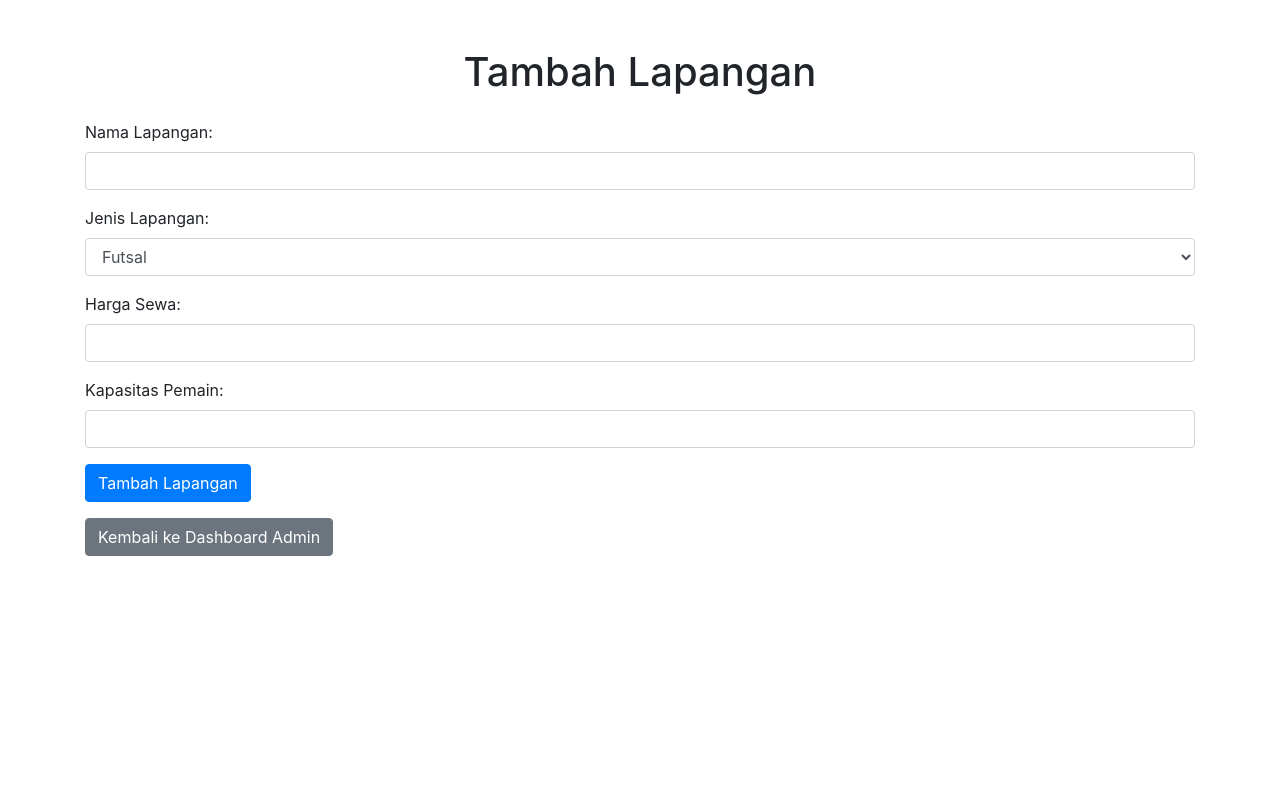
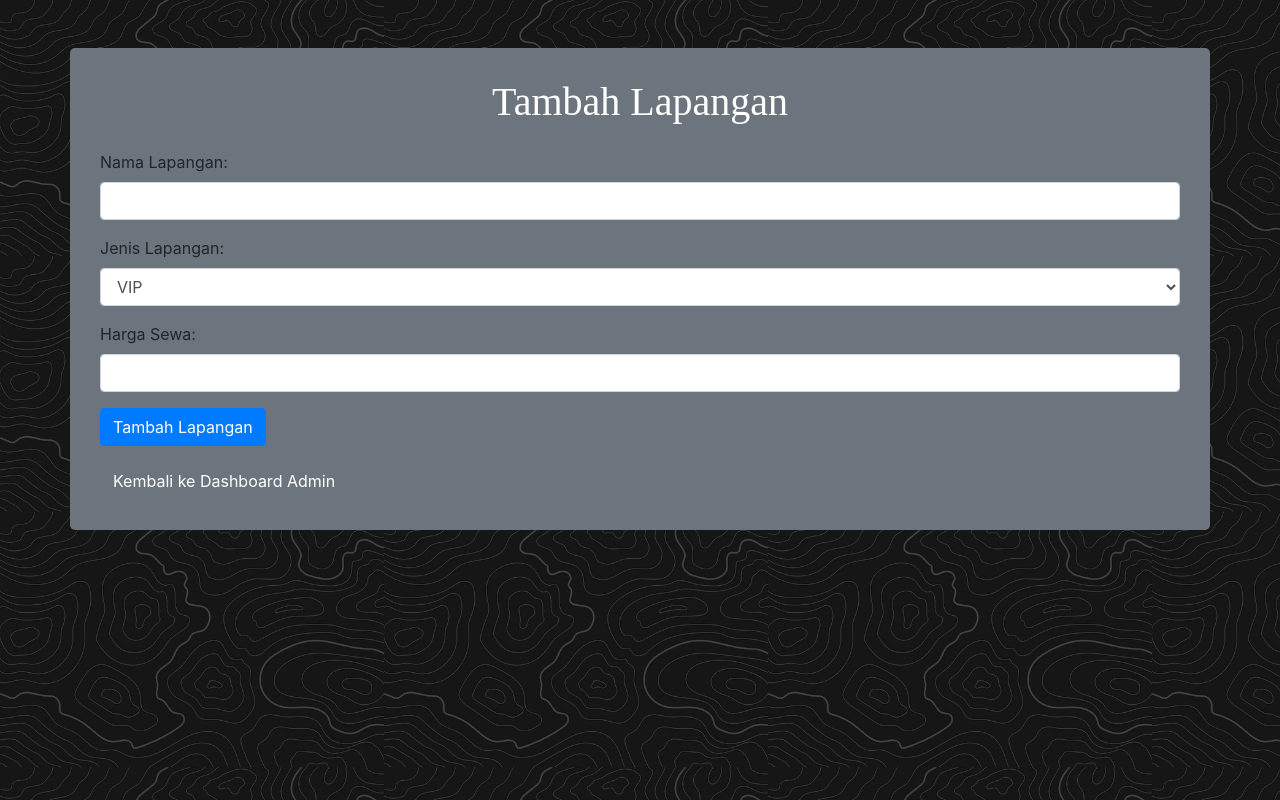
Before and after one commit to Zeustika/ReservasiBilliard, a PHP site: page /tambah_lapang.php in a window 1280 px wide. Run offline with PHP 8.4, Linux system fonts and the light colour scheme; the visitor is signed in with stand-in values (Sample User, id 1).

Commit message:
Add files via upload

```diff
--- a/index.php
+++ b/index.php
@@ -18,8 +18,8 @@ include 'koneksi.php';
 
     <style>
         body {
+
             background: url('img/nack.avif');
-            background-color: black;;
             background-size: 30%;
             color: #fff;
         }
@@ -27,7 +27,6 @@ include 'koneksi.php';
             background-color: rgba(0, 0, 0, 0.7);
             border-radius: 10px;
             padding: 30px;
-            margin-top: 50px;
         }
         .table {
             background-color: rgba(255, 255, 255, 0.8);
@@ -175,7 +174,7 @@ include 'koneksi.php';
         <span class="copyright">Copyright 2024 &copy; All Rights Reserved</span>
         <ul class="list-inline quicklinks mt-3">
             <li class="list-inline-item">
-                <a href="https://www.youtube.com/@yustikaslamet9432/videos">Tugas ARKOM Informatika UNSIL 2024</a>
+                <a href="https://www.youtube.com/@yustikaslamet9432/videos">Tugas RPL Informatika UNSIL 2024</a>
             </li>
         </ul>
     </div>
--- a/process_booking.php
+++ b/process_booking.php
@@ -24,3 +24,4 @@ if ($stmt->execute()) {
 }
 $stmt->close();
 ?>
+    <link rel="icon" type="image/png" href="img/bill.png"/>
--- a/process_payment.php
+++ b/process_payment.php
@@ -39,3 +39,4 @@ if ($stmt->affected_rows > 0) {
 
 $stmt->close();
 ?>
+    <link rel="icon" type="image/png" href="img/bill.png"/>
--- a/register.php
+++ b/register.php
@@ -3,7 +3,8 @@
 <head>
     <meta charset="UTF-8">
     <meta name="viewport" content="width=device-width, initial-scale=1.0">
-    <title>Sign Up</title>
+    <title>Billiard Billing - Status Ketersediaan Lapangan</title>
+    <link rel="icon" type="image/png" href="img/bill.png"/>
     <!-- Tautan ke file CSS Bootstrap -->
     <link href="https://maxcdn.bootstrapcdn.com/bootstrap/4.5.2/css/bootstrap.min.css" rel="stylesheet">
     <style>
--- a/tambah_lapang.php
+++ b/tambah_lapang.php
@@ -33,9 +33,36 @@ if ($_SERVER["REQUEST_METHOD"] == "POST") {
 <head>
     <meta charset="UTF-8">
     <meta name="viewport" content="width=device-width, initial-scale=1.0">
+    <link rel="icon" type="image/png" href="img/bill.png"/>
     <title>Tambah Lapangan</title>
     <!-- Bootstrap CSS -->
     <link href="https://maxcdn.bootstrapcdn.com/bootstrap/4.5.2/css/bootstrap.min.css" rel="stylesheet">
+    <style>
+        body {
+
+            background: url('img/nack.avif');
+            background-size: 30%;
+        }
+        .card-body {
+            background: url('img/nack.avif');
+            border-radius: 10px;
+        }
+        .text-center {
+            color: #fff;
+            font-family: "Times New Roman", Times, serif;
+        }
+        .text-center{
+            color: #fff;
+        }
+        .container {
+            background-color: #6c757d;
+            border-radius: 5px;
+            padding: 30px;
+        }
+        .btn btn-secondary mt-3{
+            color: #fff;
+        }
+    </style>
 </head>
 <body>
     <div class="container mt-5">
@@ -57,17 +84,13 @@ if ($_SERVER["REQUEST_METHOD"] == "POST") {
             <div class="form-group">
                 <label for="jenis_lapangan">Jenis Lapangan:</label>
                 <select name="jenis_lapangan" id="jenis_lapangan" class="form-control">
-                    <option value="Futsal">Futsal</option>
-                    <option value="Badminton">Badminton</option>
+                    <option value="VIP">VIP</option>
+                    <option value="Basic">Basic</option>
                 </select>
             </div>
             <div class="form-group">
                 <label for="harga_sewa">Harga Sewa:</label>
                 <input type="number" id="harga_sewa" name="harga_sewa" class="form-control" required>
-            </div>
-            <div class="form-group">
-                <label for="kapasitas_pemain">Kapasitas Pemain:</label>
-                <input type="number" id="kapasitas_pemain" name="kapasitas_pemain" class="form-control" required>
             </div>
             <button type="submit" class="btn btn-primary">Tambah Lapangan</button>
         </form>
```
Also changed, not shown: admin_dashboard.php (+30 -0 lines), change_payment_status.php (+24 -0 lines), css/yozz.css (+40 -1 lines).
